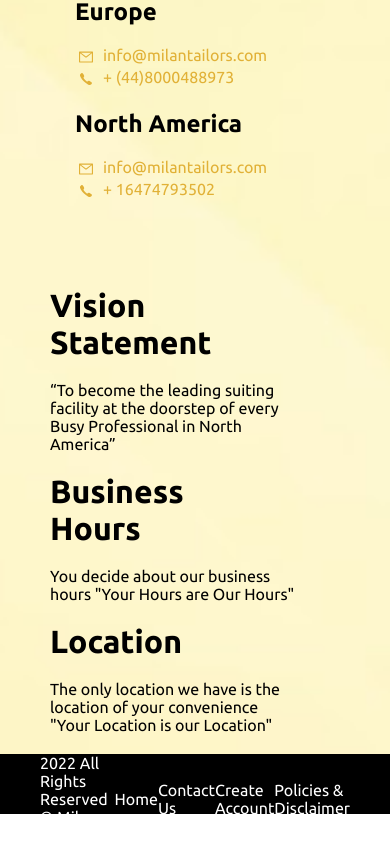
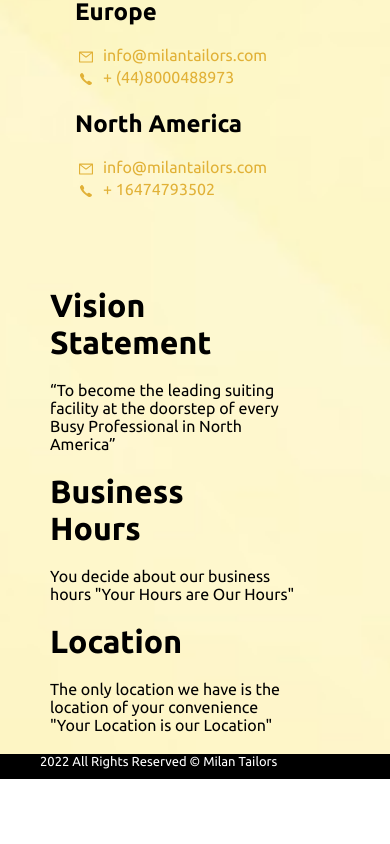
Before and after one commit to MUHAMMADQASIM7/css-styling, a React (Create React App) app: page / in a window 390 px wide. Shown: the part 8752-9596 px from the top of the page. After the commit the page ends 9531 px from the top, so only its background shows below. Built offline with nearby package versions, Linux system fonts and the light colour scheme.

Commit message:
footer tagmark css

```diff
--- a/src/App.css
+++ b/src/App.css
@@ -1179,6 +1179,18 @@
   width: 100%;
   height: 60px;
 }
+@media only screen and (max-width:400px) {
+  .tagmark {
+    height: 25px;
+  }
+  .tagmark span{
+    display: none;
+  }
+  .tagmarkcontent {
+    font-size: small;
+  }
+
+}
 .socialbutton {
   width: 150px;
 }
```
